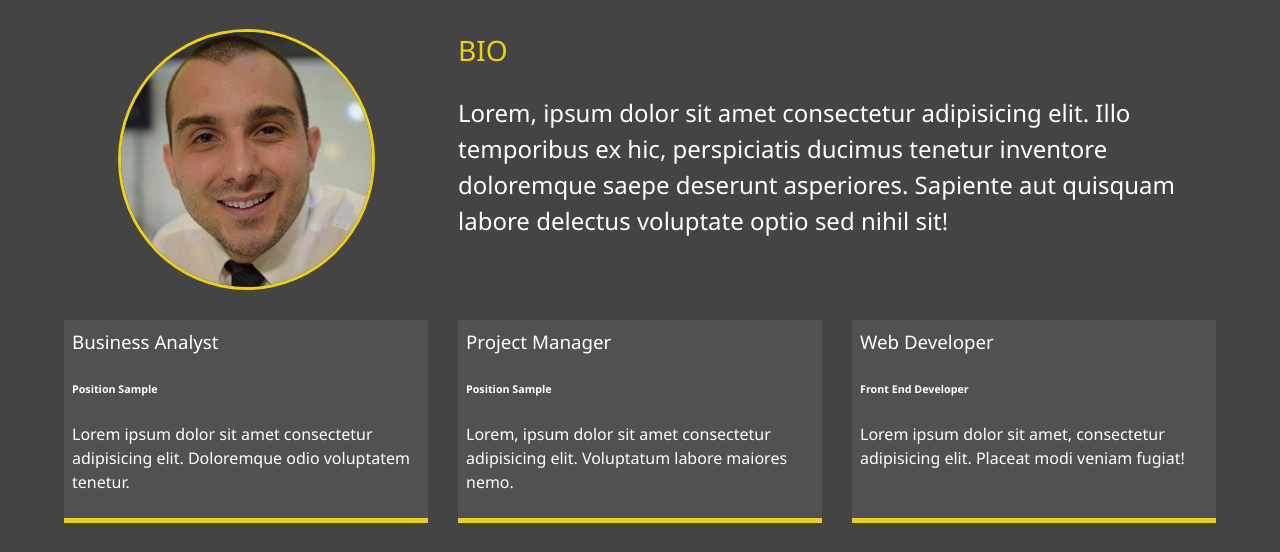
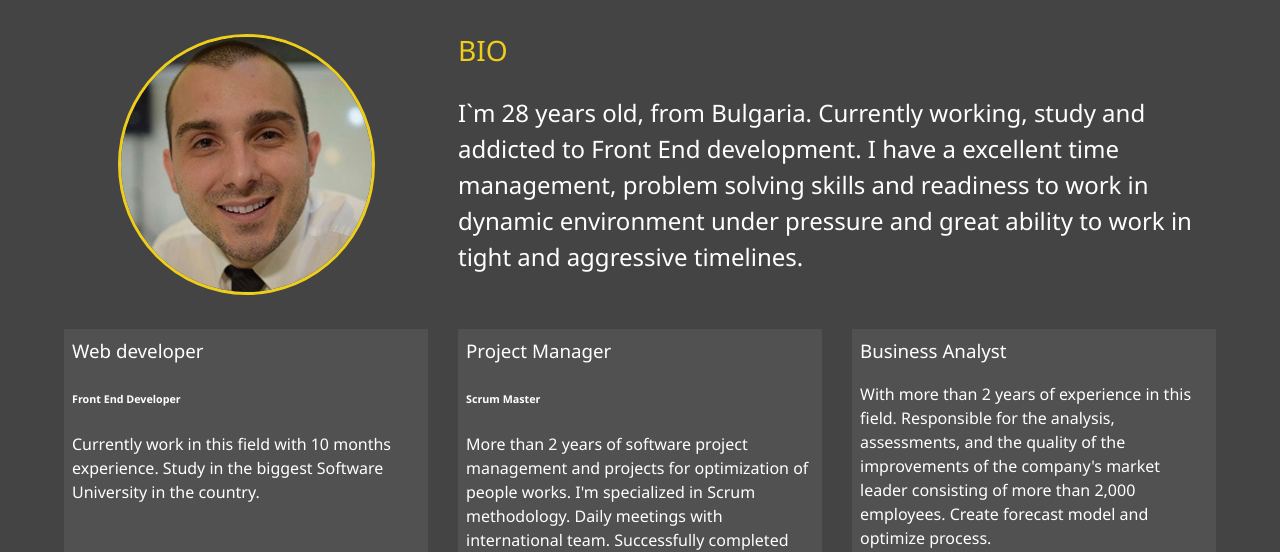
Before and after one commit to Danielvalev/danielvalev.github.io, a website: page dist/about.html in a window 1280 px wide. Shown: the part 253-805 px from the top of the page. Drawn offline with Linux system fonts and the light colour scheme.

Commit message:
about page update

```diff
--- a/dist/about.html
+++ b/dist/about.html
@@ -63,29 +63,38 @@
 
             <div class="bio">
                 <h3 class="text-secondary">BIO</h3>
-                <p>Lorem, ipsum dolor sit amet consectetur adipisicing elit. Illo temporibus ex hic, perspiciatis
-                    ducimus
-                    tenetur inventore doloremque saepe deserunt asperiores. Sapiente aut quisquam labore delectus
-                    voluptate
-                    optio sed nihil sit!</p>
+                <p>I`m 28 years old, from Bulgaria. Currently working, study and addicted to Front End development.
+                    I have a excellent time management, problem solving skills and readiness to work in dynamic
+                    environment
+                    under pressure and great ability to work in tight and aggressive timelines.
+
+                </p>
             </div>
 
             <div class="job job-1">
-                <h3>Business Analyst</h3>
-                <h6>Position Sample</h6>
-                <p>Lorem ipsum dolor sit amet consectetur adipisicing elit. Doloremque odio voluptatem tenetur.</p>
+                <h3>Web developer</h3>
+                <h6>Front End Developer</h6>
+                <p>Currently work in this field with 10 months experience. Study in the biggest Software University in
+                    the country.</p>
             </div>
 
             <div class="job job-2">
                 <h3>Project Manager</h3>
-                <h6>Position Sample</h6>
-                <p>Lorem, ipsum dolor sit amet consectetur adipisicing elit. Voluptatum labore maiores nemo.</p>
+                <h6>Scrum Master</h6>
+                <p>More than 2 years of software project management and projects for optimization of people works. I'm
+                    specialized in Scrum methodology. Daily meetings with international team. Successfully completed
+                    projects with teams of up to 30 people.
+                    <br>Scrum Master.
+                    <br>Jira Expert.</p>
             </div>
 
             <div class="job job-3">
-                <h3>Web Developer</h3>
-                <h6>Front End Developer</h6>
-                <p>Lorem ipsum dolor sit amet, consectetur adipisicing elit. Placeat modi veniam fugiat!</p>
+                <h3>Business Analyst</h3>
+                <p>With more than 2 years of experience in this field. Responsible for the analysis, assessments, and
+                    the quality of the improvements of the company's market leader consisting of more than 2,000
+                    employees. Create forecast model and optimize process.
+                    <br>BPMN Expert.
+                    <br>Certified with SAS Visual Analytics.</p>
             </div>
         </div>
     </main>
```
